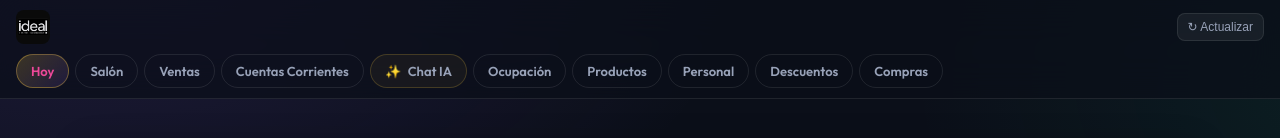
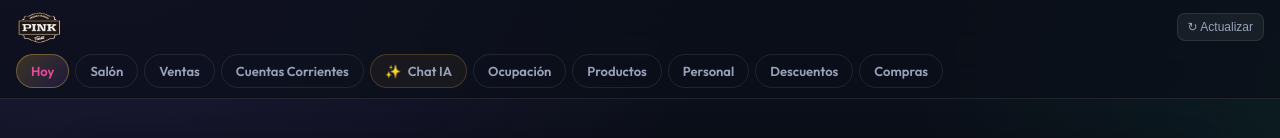
Before and after one commit to baridealtandil/pizzapink-dashboard, a website: page public/index.html in a window 1280 px wide. Shown: the top 138 px of the page. Drawn offline with nearby package versions, Linux system fonts and the light colour scheme.

Commit message:
Replace logo with Pizza Pink logo

```diff
--- a/public/index.html
+++ b/public/index.html
@@ -287,7 +287,7 @@ body {
 <div id="app" class="visible">
   <div class="topbar">
     <div class="topbar-row">
-      <div class="brand"><img src="/logo-ideal.png" alt="Pizza Pink"/></div>
+      <div class="brand"><img src="/logo-pink.png" alt="Pizza Pink"/></div>
       <button class="refresh-btn" id="btn-refresh" onclick="refrescarSeccionActual(true)">↻ Actualizar</button>
     </div>
     <div class="tabs" id="tabs">
```
Also changed, not shown: public/logo-pink.png (added).
